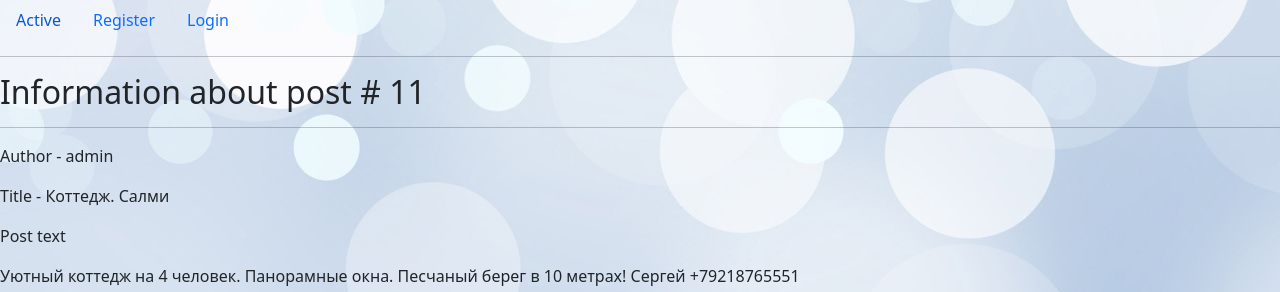
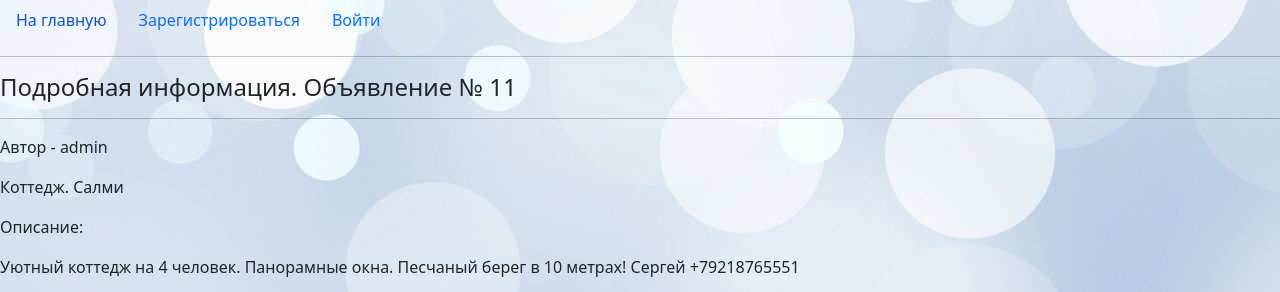
Before and after one commit to Sergiooo74/django_blog, a Django app: a page that uses blog/templates/blog/base.html in a window 1280 px wide. Shown: the top 292 px of the page. Run offline with Django 5.2, Linux system fonts and the light colour scheme; data comes from the database, SQL or seed files in the repository; both versions use the stored data as it was after the commit.

Commit message:
from04/12/24

```diff
--- a/blog/templates/blog/about.html
+++ b/blog/templates/blog/about.html
@@ -1,7 +1,7 @@
 {% extends 'blog/base.html' %}
 
 {% block content %}
-<h2>About site html page</h2>
-<p>Author - {{name}} {{lastname}}</p>
+<h2>О страничке</h2>
+<p>Автор - {{name}} {{lastname}}</p>
 <p>Email - {{email}}</p>
 {% endblock content %}
--- a/blog/templates/blog/add_post.html
+++ b/blog/templates/blog/add_post.html
@@ -1,10 +1,10 @@
 {% extends 'blog/base.html' %}
 
 {% block content %}
-<h2>Add a new post</h2>
+<h2>Добавить новое объявление</h2>
 <form action="" method="post" enctype="multipart/form-data">
     {% csrf_token %}
     {{ form.as_p }}
-    <button type="submit">Create a post</button>
+    <button type="submit">Опубликовать</button>
 </form>
 {% endblock content %}
--- a/blog/templates/blog/base.html
+++ b/blog/templates/blog/base.html
@@ -10,15 +10,16 @@
 <body style="background-image: url('{% static 'img/background2.png' %}')">
 
 <nav class="nav">
-  <a class="nav-link active" aria-current="page" href="#">Active</a>
+<!--  <a class="nav-link active" aria-current="page" href="#">Active</a>-->
+  <a class="nav-link" href="{% url 'blog:index' %}">На главную</a>
 
   {% if not user.is_authenticated %}
-  <a class="nav-link" href="{% url 'users:register' %}">Register</a>
-  <a class="nav-link" href="{% url 'users:login' %}">Login</a>
+  <a class="nav-link" href="{% url 'users:register' %}">Зарегистрироваться</a>
+  <a class="nav-link" href="{% url 'users:login' %}">Войти</a>
   {% endif %}
 
   {% if user.is_authenticated %}
-  <a class="nav-link" href="{% url 'users:logout' %}">Logout</a>
+  <a class="nav-link" href="{% url 'users:logout' %}">Выйти</a>
   <a class="nav-link" href="{% url 'users:detail' pk=user.pk %}">{{user.username}}</a>
   {% endif %}
 
@@ -32,4 +33,4 @@
 </html>
 
 
-<body style="background-image: url('{% static 'img/background2.png' %}')">
+<!--<body style="background-image: url('{% static 'img/background2.png' %}')">-->
--- a/blog/templates/blog/post_detail.html
+++ b/blog/templates/blog/post_detail.html
@@ -1,24 +1,24 @@
 {% extends 'blog/base.html' %}
 
 {% block content %}
-<h2>Information about post # {{post.id}}</h2>
+<h4>Подробная информация. Объявление № {{post.id}}</h4>
 <hr>
-<p>Author - {{post.author}}</p>
-<p>Title - {{post.title}}</p>
-<p>Post text</p>
+<p>Автор - {{post.author}}</p>
+<p>{{post.title}}</p>
+<p>Описание:</p>
 <p>{{post.text}}</p>
 
 {% if post.image %}
-    <img width="300px" height="200px" src="{{post.image.url}}">
+    <img width="400px" height="280px" src="{{post.image.url}}">
 {% endif %}
 
 <br>
-<p>Created at {{post.created_at}}</p>
+<p>Опубликовано: {{post.created_at}}</p>
 
 <div>
-    <a href="{% url 'blog:post_edit' pk=post.id %}" class="btn btn-primary">Edit post</a>
+    <a href="{% url 'blog:post_edit' pk=post.id %}" class="btn btn-primary">Редактировать</a>
     <form action="{% url 'blog:post_delete' pk=post.id %}" method="get" style="display:inline">
-        <button type="submit" class="btn btn-danger">Delete post</button>
+        <button type="submit" class="btn btn-danger">Удалить</button>
     </form>
 </div>
 
--- a/blog/views.py
+++ b/blog/views.py
@@ -15,10 +15,10 @@ def index(request):
 
 def about(request):
     context = {
-        "name": "Dmitri",
-        "lastname": "Gorin",
-        "email": "d.gorin@yandex.ru",
-        "title": "About site"
+        "name": "Сергей",
+        "lastname": "Рыбаков",
+        "email": "sergey.rybakov@mail.ru",
+        "title": "О сайте"
     }
     return render(request, template_name='blog/about.html', context=context)
 
--- a/users/models.py
+++ b/users/models.py
@@ -4,6 +4,6 @@ from django.contrib.auth.models import AbstractUser
 
 
 class CustomUser(AbstractUser):
-    phone = models.CharField(max_length=20, verbose_name="Phone")
-    city = models.CharField(max_length=100, verbose_name="City")
+    phone = models.CharField(max_length=20, verbose_name="Телефон")
+    city = models.CharField(max_length=100, verbose_name="Город")
     image = models.ImageField(upload_to="users/", null=True, verbose_name="Image")
--- a/users/templates/users/login.html
+++ b/users/templates/users/login.html
@@ -5,6 +5,6 @@
 <form method="post">
     {% csrf_token %}
     {{ form.as_p }}
-    <button type="submit">Login</button>
+    <button type="submit">Войти</button>
 </form>
 {% endblock content %}
--- a/users/templates/users/register.html
+++ b/users/templates/users/register.html
@@ -1,10 +1,10 @@
 {% extends 'users/base.html' %}
 
 {% block content %}
-<h2>User register</h2>
+<h3>Регистрация пользователя</h3>
 <form method="post">
     {% csrf_token %}
     {{ register_form }}
-    <button type="submit">Register</button>
+    <button type="submit">Зарегистрироваться</button>
 </form>
 {% endblock content %}
```
Also changed, not shown: blog/templates/blog/index.html (+10 -1 lines), blog/templates/blog/posts.html (+8 -8 lines), users/templates/users/base.html (+5 -4 lines), users/templates/users/profile.html (+7 -7 lines), db.sqlite3, media/posts/home2.png (added), 2 other files.
